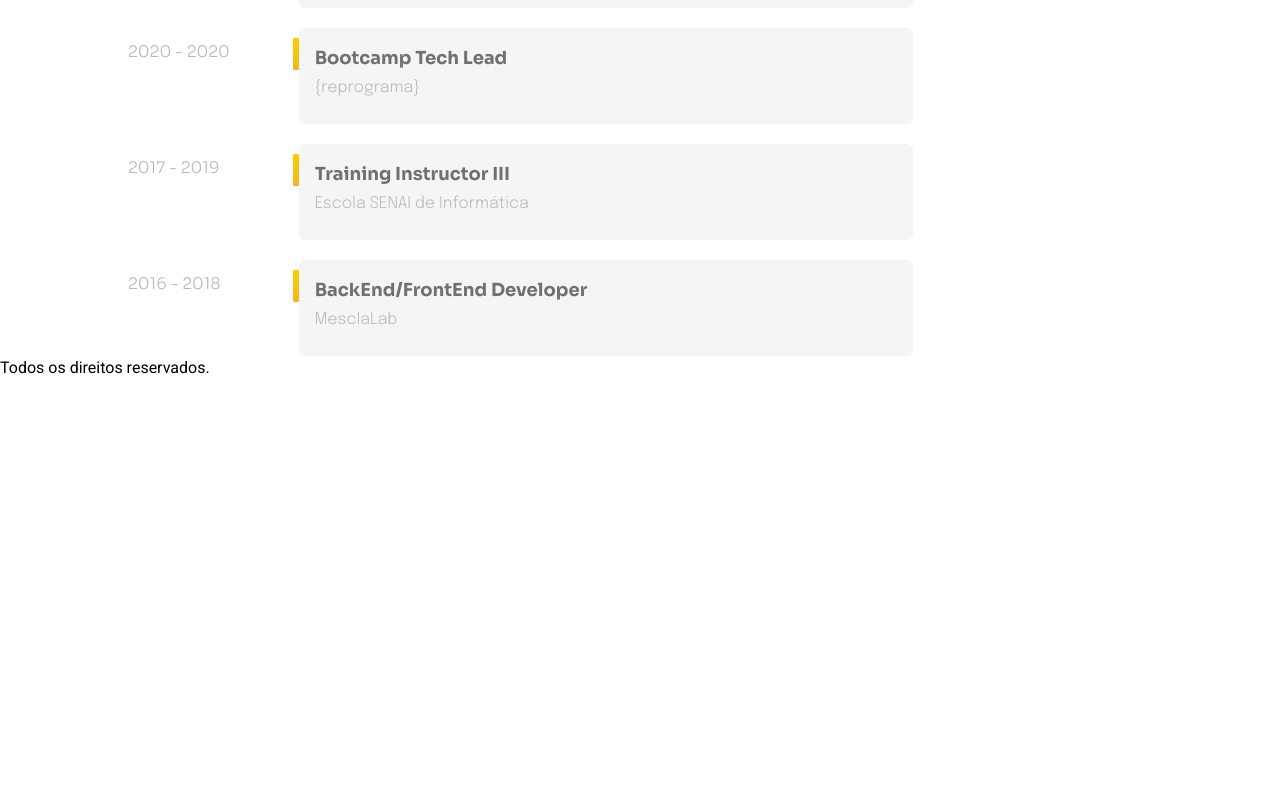
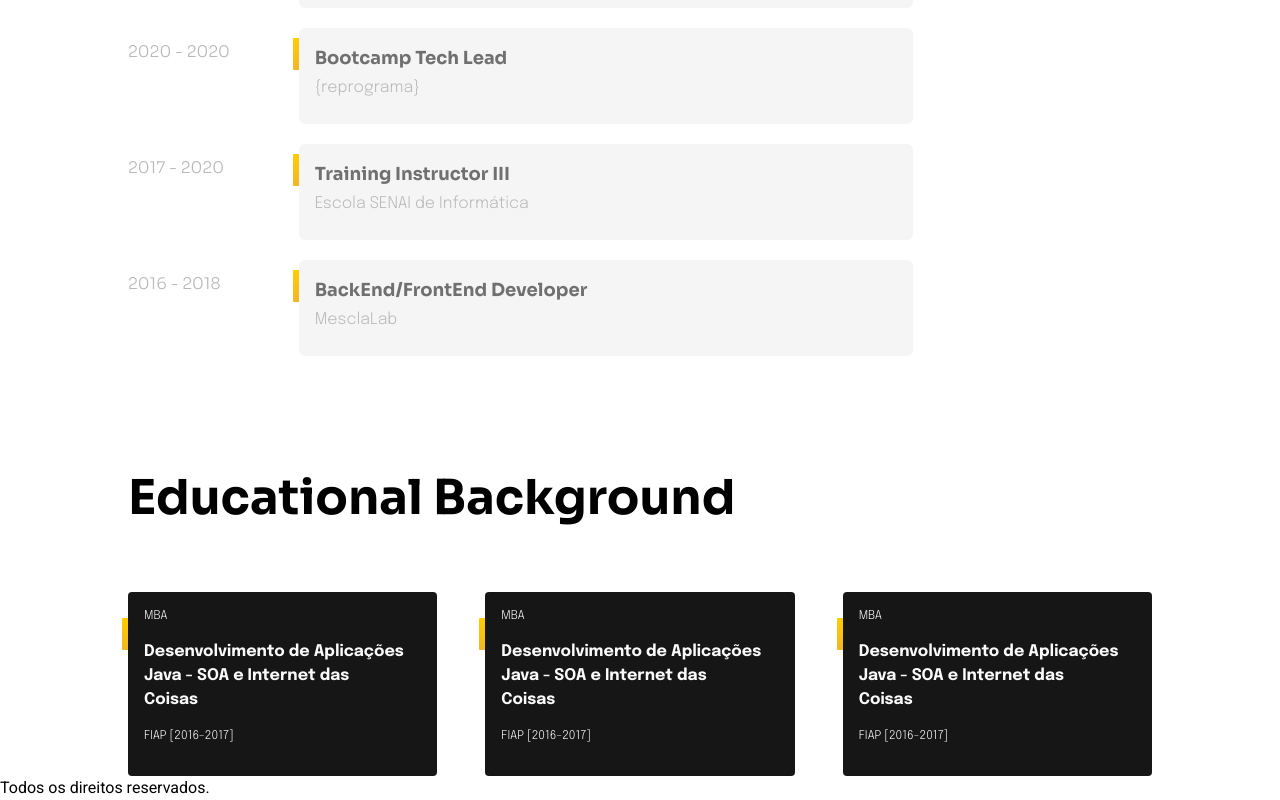
Before and after one commit to hstrada/hstrada.github.io, a Next.js app in the folder hstrada/: page / in a window 1280 px wide. Shown: the part 1188-1988 px from the top of the page. Before the commit the page ends 1568 px from the top, so only its background shows below. Built offline with nearby package versions, Linux system fonts and the light colour scheme.

Commit message:
create educational area

```diff
--- /dev/null
+++ b/hstrada/components/molecules/EducationalItem/index.tsx
@@ -0,0 +1,22 @@
+import styles from './styles.module.css'
+
+export const EducationalItem = () => {
+  return (
+    <div
+      className={
+        styles.educational +
+        ' flex flex-col col-span-4 bg-neutral-900 py-4 pl-4 pr-8 rounded'
+      }
+    >
+      <span className="text-gray-100 font-light text-xs font-display pb-4">
+        MBA
+      </span>
+      <h3 className="text-gray-100 text-base font-display font-bold pb-4">
+        Desenvolvimento de Aplicações Java - SOA e Internet das Coisas
+      </h3>
+      <span className="text-gray-100 font-light text-xs font-display pb-4">
+        FIAP [2016-2017]
+      </span>
+    </div>
+  )
+}
--- /dev/null
+++ b/hstrada/components/molecules/EducationalItem/styles.module.css
@@ -0,0 +1,11 @@
+.educational::before {
+  content: '';
+  display: block;
+  width: 6px;
+  height: 32px;
+  background: linear-gradient(#ffcc00, #f0b724);
+  position: absolute;
+  margin-left: -22px;
+  margin-top: 10px;
+  border-radius: 1px 0px 0px 1px;
+}
--- a/hstrada/components/molecules/WorkItem/index.tsx
+++ b/hstrada/components/molecules/WorkItem/index.tsx
@@ -11,10 +11,10 @@ type TWorkItemProps = {
 export const WorkItem = ({ date, job: { title, company } }: TWorkItemProps) => {
   return (
     <div className="flex flex-row">
-      <span className="w-1/6 text-gray-500 text-base font-light font-sans leading-[2] pt-2">
+      <span className="w-1/5 lg:w-1/6 text-gray-500 text-base font-light font-sans leading-[2] pt-2">
         {date}
       </span>
-      <div className={styles.work + ' h-24 bg-gray-300 w-3/5 rounded-md'}>
+      <div className={styles.work + ' w-4/5 h-24 bg-gray-300 lg:w-3/5 rounded-md'}>
         <h3 className="pt-4 px-4 font-sans font-bold text-lg text-gray-700">
           {title}
         </h3>
--- /dev/null
+++ b/hstrada/components/organisms/Educational/index.tsx
@@ -0,0 +1,19 @@
+import { t } from '../../../core/utils/translate'
+import { EducationalItem } from '../../molecules/EducationalItem'
+
+export const Educational = () => {
+  return (
+    <section className="px-6 mt-28">
+      <div className="max-w-screen-lg flex flex-col mx-auto">
+        <h2 className="text-5xl leading-tight font-bold max-w-screen-lg font-sans">
+          {t('educational.title')}
+        </h2>
+        <div className="pt-16 grid grid-cols-12 gap-12">
+          <EducationalItem />
+          <EducationalItem />
+          <EducationalItem />
+        </div>
+      </div>
+    </section>
+  )
+}
--- a/hstrada/components/organisms/Work/index.tsx
+++ b/hstrada/components/organisms/Work/index.tsx
@@ -1,4 +1,3 @@
-import { title } from 'process'
 import { t } from '../../../core/utils/translate'
 import { WorkItem } from '../../molecules/WorkItem'
 
--- a/hstrada/core/translation/en.json
+++ b/hstrada/core/translation/en.json
@@ -29,19 +29,22 @@
         }
       },
       "3": {
-        "date": "2017 - 2019",
+        "date": "2017 - 2020",
         "job": {
           "title": "Training Instructor III",
           "company": "Escola SENAI de Informática"
         }
       },
       "4": {
-        "date": "2016 - 2018",
+        "date": "2016 - 2018 ",
         "job": {
           "title": "BackEnd/FrontEnd Developer",
           "company": "MesclaLab"
         }
       }
     }
+  },
+  "educational": {
+    "title": "Educational Background"
   }
 }
--- a/hstrada/core/translation/pt.json
+++ b/hstrada/core/translation/pt.json
@@ -5,6 +5,46 @@
     "description": "Atuo como engenheira de software e sou apaixonada por livros e tecnologia. Principais interesses em arquitetura de software, código limpo e sempre estou buscando algo para aprimorar e/ou aprender."
   },
   "work": {
-    "title": "Experiência Profissional"
+    "title": "Experiência Profissional",
+    "jobs": {
+      "0": {
+        "date": "2020 - Atual",
+        "job": {
+          "title": "Engenheiro de Software",
+          "company": "Creditas"
+        }
+      },
+      "1": {
+        "date": "2020 - 2021",
+        "job": {
+          "title": "Professor Conteudista",
+          "company": "Escola SENAI de Informática"
+        }
+      },
+      "2": {
+        "date": "2020 - 2020",
+        "job": {
+          "title": "Bootcamp Tech Lead",
+          "company": "{reprograma}"
+        }
+      },
+      "3": {
+        "date": "2017 - 2020",
+        "job": {
+          "title": "Instrutor de Formação Profissional III",
+          "company": "Escola SENAI de Informática"
+        }
+      },
+      "4": {
+        "date": "2016 - 2018",
+        "job": {
+          "title": "Desenvolvedor BackEnd/FrontEnd",
+          "company": "MesclaLab"
+        }
+      }
+    }
+  },
+  "educational": {
+    "title": "Educational Background"
   }
 }
--- a/hstrada/pages/index.tsx
+++ b/hstrada/pages/index.tsx
@@ -1,5 +1,6 @@
 import type { NextPage } from 'next'
 import Head from 'next/head'
+import { Educational } from '../components/organisms/Educational'
 import { Header } from '../components/organisms/Header'
 
 import { Hero } from '../components/organisms/Hero'
@@ -19,6 +20,7 @@ const Home: NextPage = () => {
       <main>
         <Hero />
         <WorkExperience />
+        <Educational />
       </main>
 
       <footer>Todos os direitos reservados.</footer>
--- a/hstrada/tailwind.config.js
+++ b/hstrada/tailwind.config.js
@@ -7,11 +7,16 @@ module.exports = {
     './components/**/*.{js,ts,jsx,tsx}',
   ],
   theme: {
+    screens: {
+      xs: '475px',
+      ...defaultTheme.screens,
+    },
     colors: {
       neutral: {
         900: '#161616',
       },
       gray: {
+        100: '#FAFAFA',
         300: '#F5F5F5',
         500: '#B8B8B8',
         700: '#707070',
```
